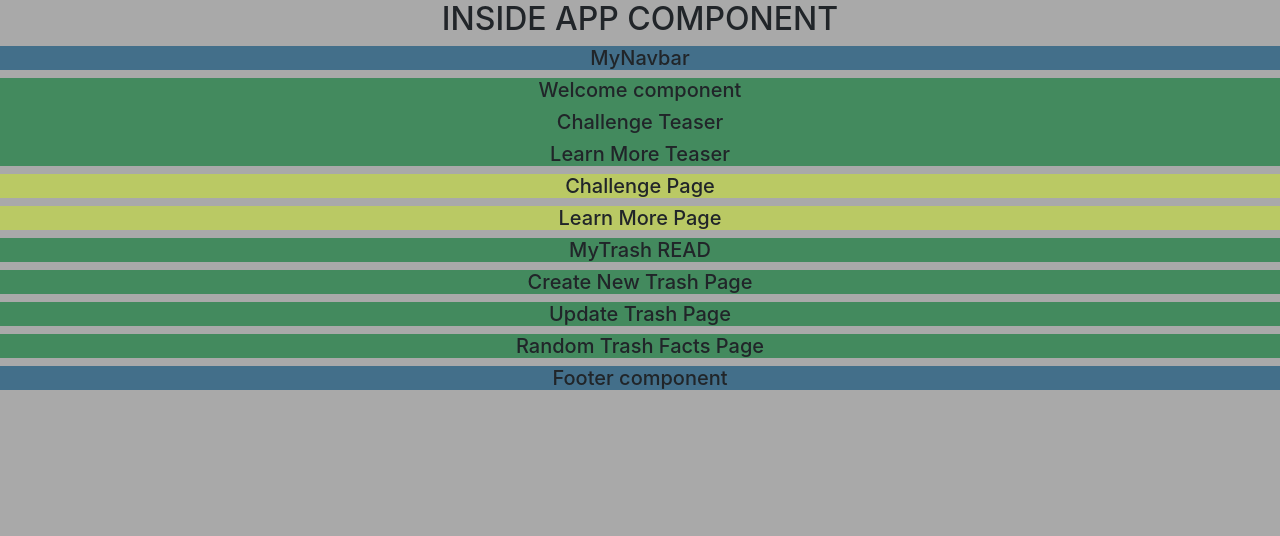
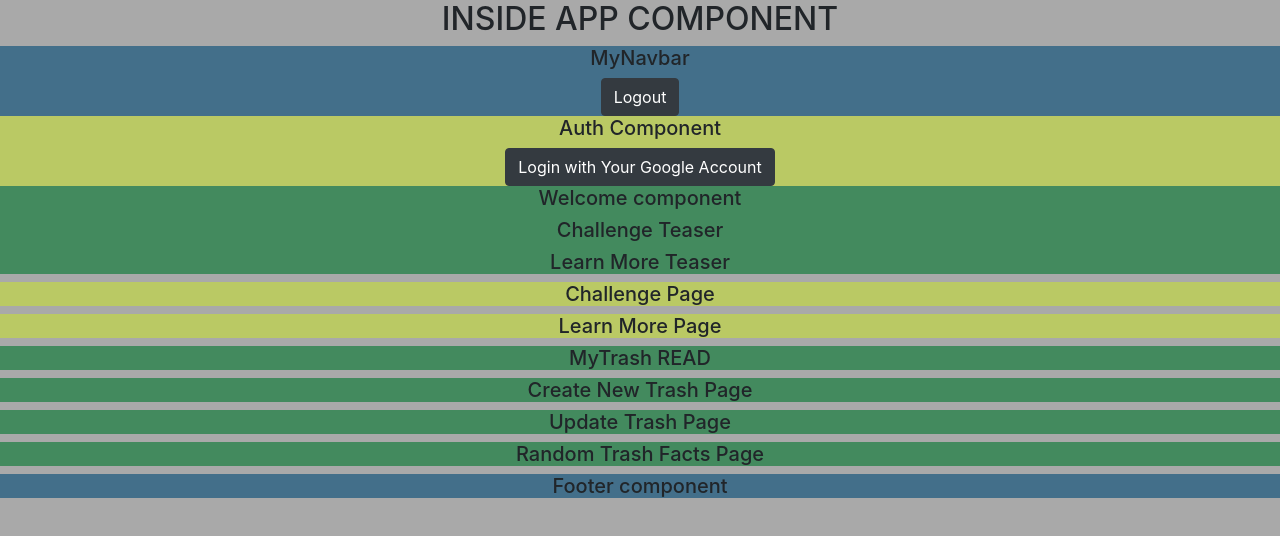
Before and after one commit to ToddSpainhour/trash-tracker, a React (Create React App) app: page / in a window 1280 px wide. Shown: the top 536 px of the page. Built offline with nearby package versions, Linux system fonts and the light colour scheme; no server answers.

Commit message:
user able to login and logout

```diff
--- a/src/App/App.js
+++ b/src/App/App.js
@@ -1,5 +1,8 @@
 import React from 'react';
+import firebase from 'firebase/app';
+import 'firebase/auth';
 
+import Auth from '../components/pages/Auth/Auth';
 import MyNavbar from '../components/shared/MyNavbar/MyNavbar';
 import Welcome from '../components/pages/Welcome/Welcome';
 import Challenge from '../components/pages/Challenge/Challenge';
@@ -9,14 +12,38 @@ import CreateNewTrash from '../components/pages/CreateNewTrash/CreateNewTrash';
 import UpdateTrash from '../components/pages/UpdateTrash/UpdateTrash';
 import RandomTrashFacts from '../components/pages/RandomTrashFacts/RandomTrashFacts';
 import Footer from '../components/shared/Footer/Footer';
+
 import './App.scss';
 
+import fbConnection from '../helpers/data/connection';
+
+fbConnection();
+
 class App extends React.Component {
+  state = {
+    authenticated: false,
+  }
+
+  componentDidMount() {
+    this.removeListener = firebase.auth().onAuthStateChanged((user) => {
+      if (user) {
+        this.setState({ authenticated: true });
+      } else {
+        this.setState({ authenticated: false });
+      }
+    });
+  }
+
+  componentWillUnmount() {
+    this.removeListener();
+  }
+
   render() {
     return (
       <div className="App">
         <h2>INSIDE APP COMPONENT</h2>
         <MyNavbar />
+        <Auth />
         <Welcome />
         <Challenge />
         <LearnMore />
--- /dev/null
+++ b/src/components/pages/Auth/Auth.js
@@ -0,0 +1,24 @@
+import React from 'react';
+import firebase from 'firebase/app';
+import 'firebase/auth';
+
+import './Auth.scss';
+
+class Auth extends React.Component {
+  loginClickEvent = (e) => {
+    e.preventDefault();
+    const provider = new firebase.auth.GoogleAuthProvider();
+    firebase.auth().signInWithPopup(provider);
+  }
+
+  render() {
+    return (
+      <div className="Auth">
+        <h5>Auth Component</h5>
+        <button className="btn btn-dark" onClick={this.loginClickEvent}>Login with Your Google Account</button>
+      </div>
+    );
+  }
+}
+
+export default Auth;
--- /dev/null
+++ b/src/components/pages/Auth/Auth.scss
@@ -0,0 +1,4 @@
+.Auth {
+  display: block;
+  background-color: #bac964;
+}
--- a/src/components/shared/MyNavbar/MyNavbar.js
+++ b/src/components/shared/MyNavbar/MyNavbar.js
@@ -1,12 +1,21 @@
 import React from 'react';
+import firebase from 'firebase/app';
+import 'firebase/auth';
 
 import './MyNavbar.scss';
 
 class MyNavbar extends React.Component {
+  logMeOut = (e) => {
+    e.preventDefault();
+    firebase.auth().signOut();
+    console.error('you just ran the logMeOut function');
+  }
+
   render() {
     return (
       <div className="MyNavbar">
         <h5>MyNavbar</h5>
+        <button className="btn btn-dark" onClick={this.logMeOut}>Logout</button>
       </div>
     );
   }
--- /dev/null
+++ b/src/helpers/data/connection.js
@@ -0,0 +1,11 @@
+import firebase from 'firebase/app';
+
+import firebaseConfig from '../apiKeys.json';
+
+const firebaseApp = () => {
+  if (!firebase.apps.length) {
+    firebase.initializeApp(firebaseConfig.firebaseKeys);
+  }
+};
+
+export default firebaseApp;
```
Also changed, not shown: src/helpers/apiKeys.example.json (added, +11 -0 lines), 1 other file (tests, documents, lock files or other folders).
